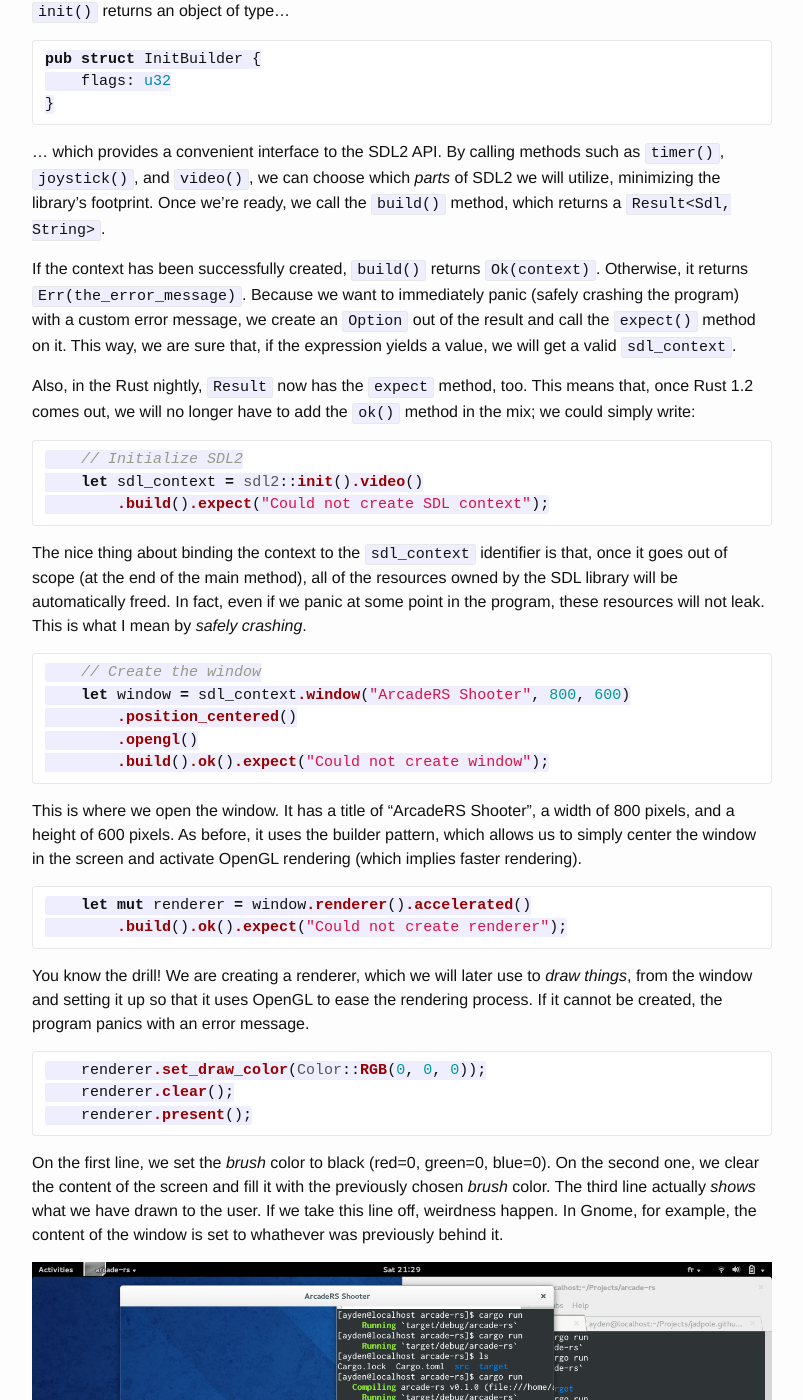
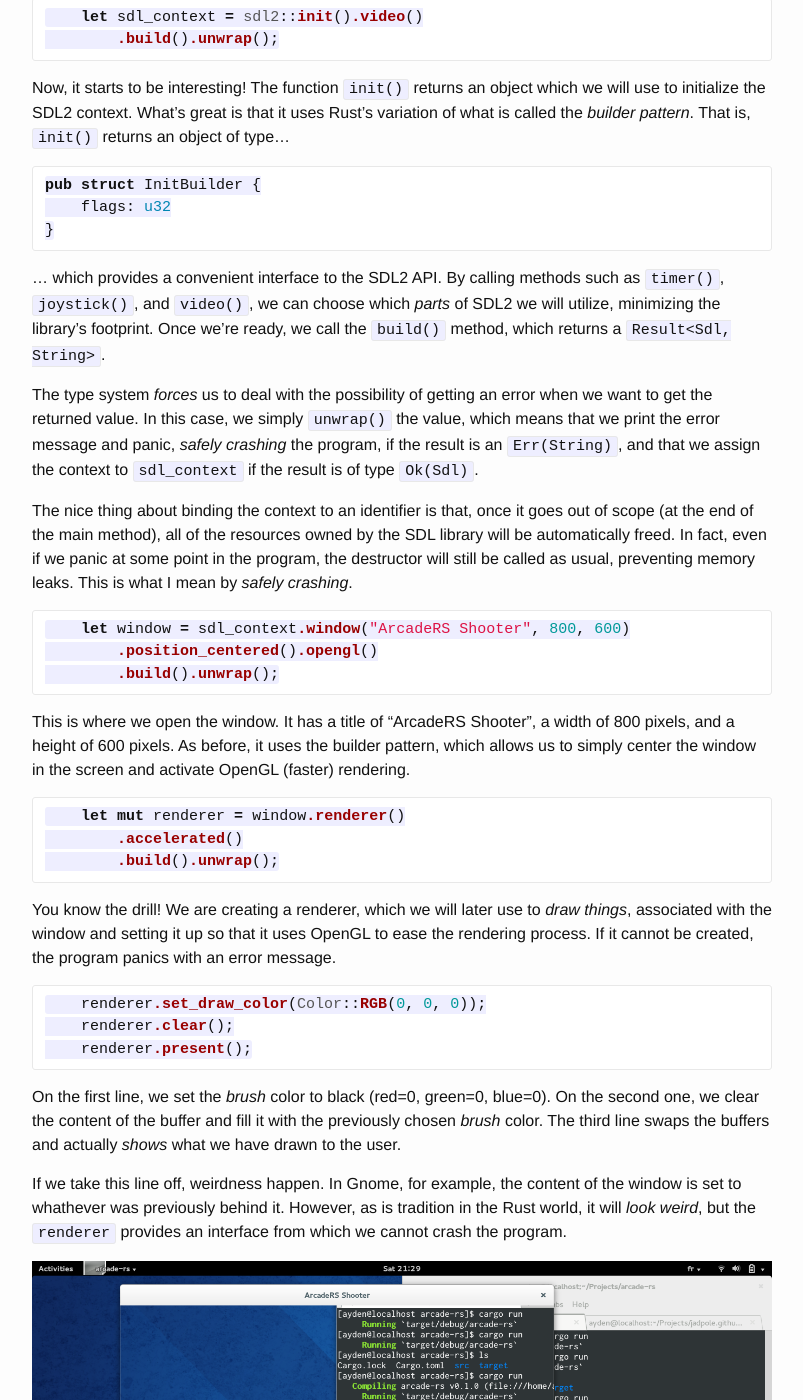
Before and after one commit to jadpole/jadpole.github.io, a Jekyll site: the page built from _posts/2015-07-04-arcaders-1-1.md, in a window 1280 px wide and 1400 px high, scrolled down 3844 px. Shown: the whole window, without its empty margins (238-1041 px from the left). Built offline with Jekyll 4.4.1, drawn with Linux system fonts in a browser that asks for light colours; some of the changed text lies outside the part shown.

Commit message:
Modified ArcadeRS intro and week 1

````diff
--- a/_posts/2015-07-04-arcaders-1-1.md
+++ b/_posts/2015-07-04-arcaders-1-1.md
@@ -31,69 +31,64 @@ shooter. It is composed of 15 parts, excluding the
 ## A brave new project
 
 Let us begin by kindly asking Cargo to create a new project for us. In your
-projects' directory, enter:
+projects' directory, run:
 
-```
-$ cargo new arcade-rs --name arcade-rs --bin
-$ cd arcade-rs
-```
+    $ cargo new arcade-rs --name arcade-rs --bin
+    $ cd arcade-rs
 
-If you open `Cargo.toml`, you should see something similar to the following:
+If you open the generated `Cargo.toml`, you should see something similar to the
+following:
 
-```toml
-[package]
-name = "arcade-rs"
-version = "0.1.0"
-authors = ["John Doe <johndoe@example.com>"]
-```
+    [package]
+    name = "arcade-rs"
+    version = "0.1.0"
+    authors = ["John Doe <john.doe@example.com>"]
 
-You can `cargo run` the generated Hello World program, but this is of little
-use to us right now. What we _will_ do, however, is change slightly this
+You can `cargo run` the generated hello world program, but this is of little
+value to us right now. What we _will_ do, however, is change slightly this
 configuration file in order to include our dependencies. You should add the
 following lines at the end of the file:
 
-```toml
-[dependencies]
-sdl2 = "0.5"
-```
+    [dependencies]
+    sdl2 = "0.5"
 
-At the end, our project will have _way_ more dependencies, but this is all we
-need for the moment. The `sdl2` library will allow us to create a window,
-render to it, and handle events... and it so happens that this is exactly what
-we are going to do in this article and the next.
+Towards the end, our project will depend on _way_ more external _crates_
+(Rust's concept of a library), but this is all we need for the moment. The
+`sdl2` crate will allow us to create a window, render to it, and handle
+events... and it so happens that this is exactly what we are going to do in
+this article and the next.
 
 > It is possible that SDL2's development libraries are not yet installed on your
-> system. In which case, compiling the Rust bindings wouldn't be very useful.
-> In order to install SDL2 on your system, I would recommend to follow the
-> instructions given by [`rust-sdl2`'s README file](https://github.com/AngryLawyer/rust-sdl2#sdl20--development-libraries).
+> computer. In which case, compiling the Rust bindings wouldn't be very useful.
+> In order to install the development libraries on your system, I'd recommend to
+> follow the instructions given by [`rust-sdl2`'s README file](https://github.com/AngryLawyer/rust-sdl2#sdl20--development-libraries).
 > Once you're done, we can go forward.
 
 Now that SDL2 is (hopefully) correctly installed on your system, you can execute:
 
-```
-$ cargo build
-    Updating registry `https://github.com/rust-lang/crates.io-index`
-   Compiling sdl2-sys v0.5.0
-   Compiling bitflags v0.2.1
-   Compiling libc v0.1.8
-   Compiling rustc-serialize v0.3.15
-   Compiling rand v0.3.8
-   Compiling num v0.1.25
-   Compiling sdl2 v0.5.0
-   Compiling arcade-rs v0.1.0 (file:///home/ayden/Projects/arcade-rs)
-```
+    $ cargo build
+        Updating registry `https://github.com/rust-lang/crates.io-index`
+       Compiling sdl2-sys v0.5.0
+       Compiling bitflags v0.2.1
+       Compiling libc v0.1.8
+       Compiling rustc-serialize v0.3.15
+       Compiling rand v0.3.8
+       Compiling num v0.1.25
+       Compiling sdl2 v0.5.0
+       Compiling arcade-rs v0.1.0 (file:///home/ayden/Projects/arcade-rs)
 
-If all goes well, the bindings and their dependeicies have been compiled and we
-are ready to show a window. Otherwise, SDL2 was probably incorrectly installed
-and you need to get that out of the way before moving forward.
+If all goes well, the bindings and their dependencies have been compiled and we
+are ready to open a window. Otherwise, SDL2 was probably incorrectly installed
+and you need to get that out of the way before moving on.
 
 
 ## Three seconds of awesome
 
-Alright! Let us show a window! Open `src/main.rs` in your favourite editor and
+Alright, let there be a window! Open `src/main.rs` in your favourite editor and
 change the content for this one:
 
-```rustextern crate sdl2;
+```rust
+extern crate sdl2;
 
 use sdl2::pixels::Color;
 use std::thread;
@@ -101,16 +96,16 @@ use std::thread;
 fn main() {
     // Initialize SDL2
     let sdl_context = sdl2::init().video()
-        .build().ok().expect("Could not create SDL context");
+        .build().unwrap();
 
     // Create the window
     let window = sdl_context.window("ArcadeRS Shooter", 800, 600)
-        .position_centered()
-        .opengl()
-        .build().ok().expect("Could not create window");
+        .position_centered().opengl()
+        .build().unwrap();
 
-    let mut renderer = window.renderer().accelerated()
-        .build().ok().expect("Could not create renderer");
+    let mut renderer = window.renderer()
+        .accelerated()
+        .build().unwrap();
 
     renderer.set_draw_color(Color::RGB(0, 0, 0));
     renderer.clear();
@@ -120,7 +115,7 @@ fn main() {
 }
 ```
 
-Now, when you run the program:
+Now, when you run the program...
 
 ```
 $ cargo run
@@ -130,7 +125,7 @@ $ cargo run
 
 ![Our first window](/images/arcade-1.png)
 
-You should see a window appearing on your screen for 3 seconds, then
+... you should see a window appearing on your screen for 3 seconds, then
 automatically disappearing. And that was it! Now for the fun part: actually
 understanding what we just wrote.
 
@@ -149,7 +144,7 @@ We would then replace every occurence of `sdl2` by `pineapple` and the result
 would be the same. However, as much as I like pineapples, I'll continue with
 `sdl2` for the rest of this series (although nothing stops _you_ from doing so).
 A similar syntax can be used for renaming `use`d types and functions: this one
-I _will_ utilize in the [fifth article](#).
+I _will_ make use of in the [fifth article](#).
 
 ```rust
 use sdl2::pixels::Color;
@@ -173,9 +168,8 @@ Here, we simply declare the `main` function, which is acting as the entry point
 for our program.
 
 ```rust
-    // Initialize SDL2
     let sdl_context = sdl2::init().video()
-        .build().ok().expect("Could not create SDL context");
+        .build().unwrap();
 ```
 
 Now, it starts to be interesting! The function `init()` returns an object which
@@ -194,51 +188,39 @@ such as `timer()`, `joystick()`, and `video()`, we can choose which _parts_ of
 SDL2 we will utilize, minimizing the library's footprint. Once we're ready, we
 call the `build()` method, which returns a `Result<Sdl, String>`.
 
-If the context has been successfully created, `build()` returns `Ok(context)`.
-Otherwise, it returns `Err(the_error_message)`. Because we want to immediately
-panic (safely crashing the program) with a custom error message, we create an
-`Option` out of the result and call the `expect()` method on it. This way, we
-are sure that, if the expression yields a value, we will get a valid
-`sdl_context`.
+The type system _forces_ us to deal with the possibility of getting an error
+when we want to get the returned value. In this case, we simply `unwrap()` the
+value, which means that we print the error message and panic, _safely crashing_
+the program, if the result is an `Err(String)`, and that we assign the context
+to `sdl_context` if the result is of type `Ok(Sdl)`.
 
-Also, in the Rust nightly, `Result` now has the `expect` method, too. This
-means that, once Rust 1.2 comes out, we will no longer have to add the `ok()`
-method in the mix; we could simply write:
+The nice thing about binding the context to an identifier is that, once it goes
+out of scope (at the end of the main method), all of the resources owned by the
+SDL library will be automatically freed. In fact, even if we panic at some
+point in the program, the destructor will still be called as usual, preventing
+memory leaks. This is what I mean by _safely crashing_.
 
 ```rust
-    // Initialize SDL2
-    let sdl_context = sdl2::init().video()
-        .build().expect("Could not create SDL context");
-```
-
-The nice thing about binding the context to the `sdl_context` identifier is
-that, once it goes out of scope (at the end of the main method), all of the
-resources owned by the SDL library will be automatically freed. In fact,
-even if we panic at some point in the program, these resources will not leak.
-This is what I mean by _safely crashing_.
-
-```rust
-    // Create the window
     let window = sdl_context.window("ArcadeRS Shooter", 800, 600)
-        .position_centered()
-        .opengl()
-        .build().ok().expect("Could not create window");
+        .position_centered().opengl()
+        .build().unwrap();
 ```
 
 This is where we open the window. It has a title of "ArcadeRS Shooter", a width
 of 800 pixels, and a height of 600 pixels. As before, it uses the builder
 pattern, which allows us to simply center the window in the screen and activate
-OpenGL rendering (which implies faster rendering).
+OpenGL (faster) rendering.
 
 ```rust
-    let mut renderer = window.renderer().accelerated()
-        .build().ok().expect("Could not create renderer");
+    let mut renderer = window.renderer()
+        .accelerated()
+        .build().unwrap();
 ```
 
 You know the drill! We are creating a renderer, which we will later use to
-_draw things_, from the window and setting it up so that it uses OpenGL to
-ease the rendering process. If it cannot be created, the program panics with
-an error message.
+_draw things_, associated with the window and setting it up so that it uses
+OpenGL to ease the rendering process. If it cannot be created, the program
+panics with an error message.
 
 ```rust
     renderer.set_draw_color(Color::RGB(0, 0, 0));
@@ -247,10 +229,14 @@ an error message.
 ```
 
 On the first line, we set the _brush_ color to black (red=0, green=0, blue=0).
-On the second one, we clear the content of the screen and fill it with the
-previously chosen _brush_ color. The third line actually _shows_ what we have
-drawn to the user. If we take this line off, weirdness happen. In Gnome, for
-example, the content of the window is set to whathever was previously behind it.
+On the second one, we clear the content of the buffer and fill it with the
+previously chosen _brush_ color. The third line swaps the buffers and actually
+_shows_ what we have drawn to the user.
+
+If we take this line off, weirdness happen. In Gnome, for example, the content
+of the window is set to whathever was previously behind it. However, as is
+tradition in the Rust world, it will _look weird_, but the `renderer` provides
+an interface from which we cannot crash the program.
 
 ![A window not ``present`ed](/images/arcade-2.png)
 
@@ -264,7 +250,14 @@ allocated inside it are freed. To our user, it simply results in the window
 closing. To us, it's not very different. And if a lot is happening here, the
 nice thing is that we do not have to worry about it!
 
+What you might have noticed is that we never had to write down a single type.
+Sure, we used module functions and associated functions (which you might know
+better under the name _static methods_), such as `sdl2::init` and `Color::new`,
+but we never had to tell Rust that our context was of type `sdl2::Sdl`. This is
+called _type inference_ and it's one of these numerous features that, although
+they seem like minor additions, make Rust a pleasure to work with.
+
 That was all for the first part of this series. [Next time](#), we will come up
 with a better way to close our window: by clicking on the `x`.
 
-Until then, happy rustaceanotizationing!
+Until then, keep rusting!
````
Also changed, not shown: other parts of _posts/2015-07-04-arcaders-1-1.md (+4 -4 lines), _posts/2015-07-04-arcaders-1-0.md (+17 -7 lines).
